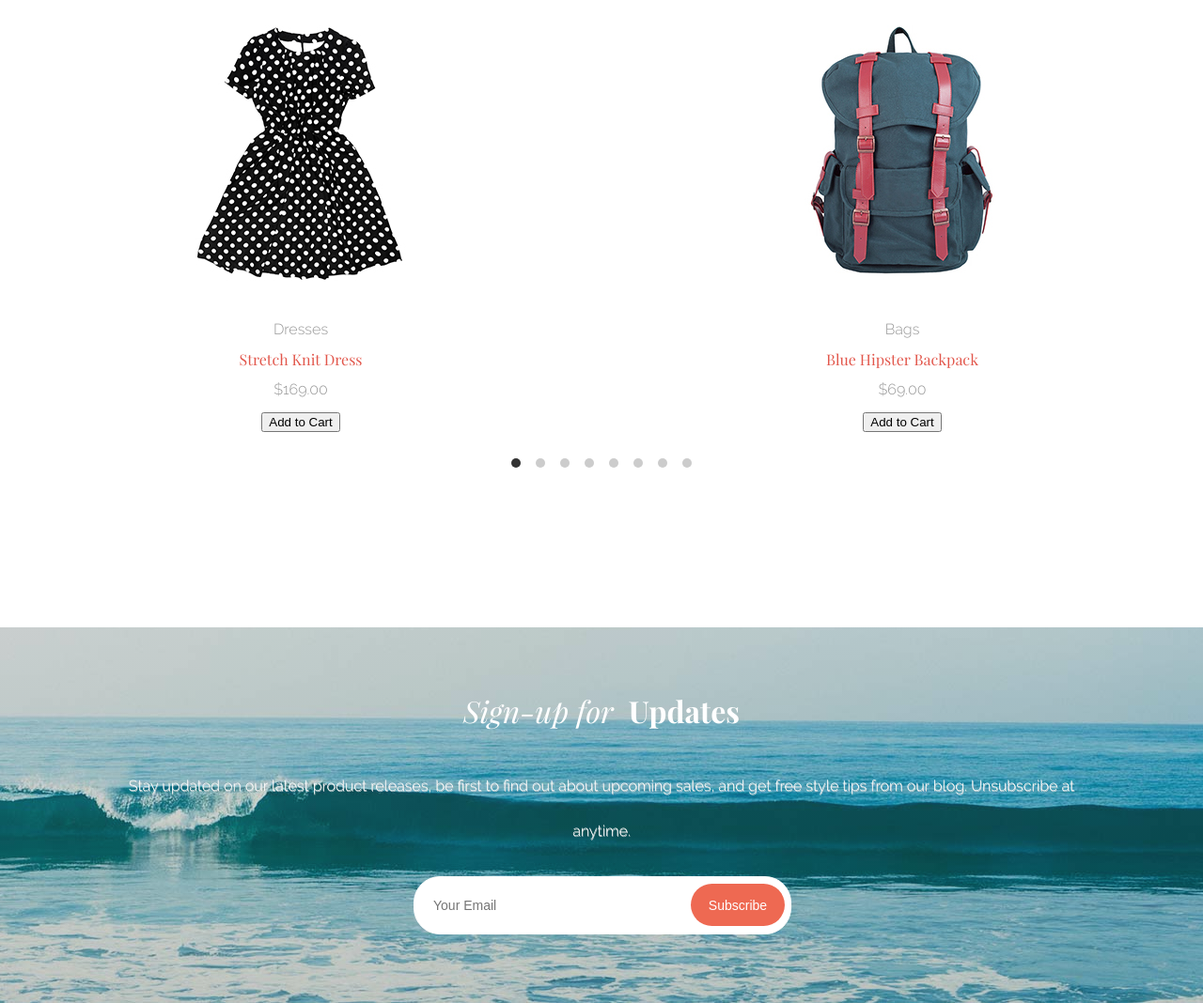
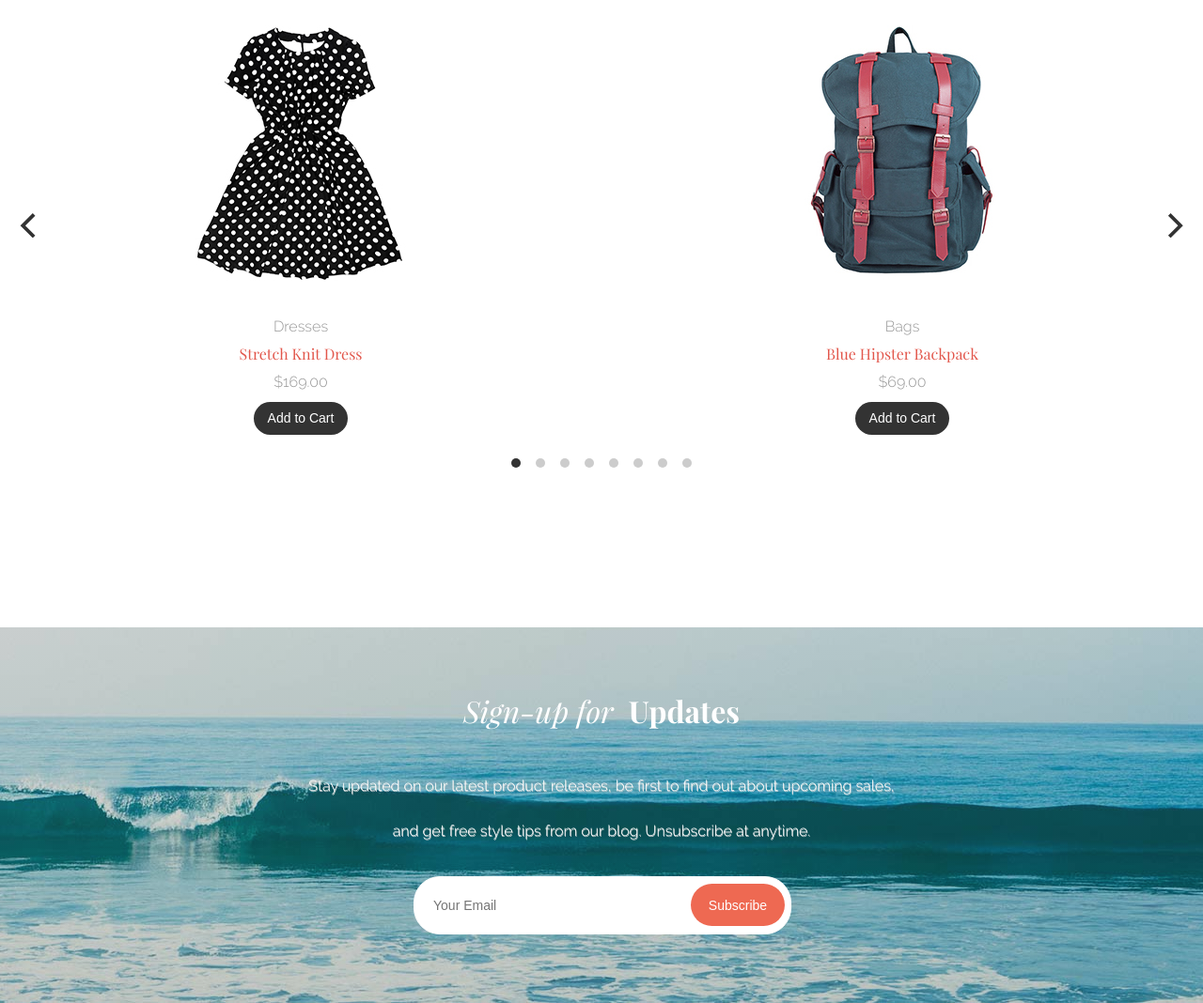
Before and after one commit to nicolenam/aloha, a plain HTML site: page index.html in a window 1280 px wide. Shown: the part 1994-3062 px from the top of the page at 94% size. Drawn offline with Linux system fonts and the light colour scheme; files whose address does not match are found by name.

```diff
--- a/css/style.css
+++ b/css/style.css
@@ -107,6 +107,10 @@
 /* MOBILE*/
 
 /* HEADER STARTS  */
+
+html {
+  scroll-behavior: smooth;
+}
 
 body {
   margin: 0 auto;
@@ -419,7 +423,7 @@
   border: 1px solid white;
   display: inline-block;
   cursor: pointer;
-  color: #ffffff;
+  color: black;
   font-size: 14px;
   padding: 7px 20px;
   height: 30px;
@@ -566,7 +570,7 @@
     width: 400px;
   }
 
-#subBtn{
+  #subBtn {
     padding-left: 0px;
     padding-top: 0px;
     padding-right: 0px;
@@ -650,9 +654,23 @@
     display: inline-block;
   }
 
+  .flickity-prev-next-button {
+    display: inline-block;
+  }
+
+  .cartBtn {
+    display: inline-block;
+    background-color: #333;
+    border-radius: 28px;
+    border: none;
+    color: #ffffff;
+    font-size: 14px;
+
+    width: 100px;
+    height: 35px;
+  }
 }
 @media screen and (min-width: 1240px) {
-
   .grid {
     height: 800px;
   }
@@ -666,12 +684,23 @@
   }
 
   .updates p {
-    margin-left: 200px 200px;
+    margin-left: 300px;
+    margin-right: 300px;
   }
 
   .cartBtn {
     display: inline-block;
+    background-color: #333;
+    border-radius: 28px;
+    border: none;
+    color: #ffffff;
+    font-size: 14px;
+
+    width: 100px;
+    height: 35px;
   }
 
-
+  .flickity-prev-next-button {
+    display: inline-block;
   }
+}
--- a/index.html
+++ b/index.html
@@ -122,7 +122,7 @@
               <p>Dresses</p>
               <h3>Checked Stretch Dress</h3>
               <p>$89.00</p>
-              <button class="cartBtn">Add to Cart</button>
+              <button id="cartBtn">Add to Cart</button>
             </div>
           </div>
           <div class="carousel-cell">
--- a/main.js
+++ b/main.js
@@ -1,25 +1,42 @@
 document.addEventListener("DOMContentLoaded", function() {
+  let elem = document.querySelector(".carousel");
 
-// FEATURED STARTS HERE
-let elem = document.querySelector('.carousel');
-
-let flkty = new Flickity( elem, {
+  let flkty = new Flickity(elem, {
     wrapAround: true,
-    cellAlign: 'left',
+    cellAlign: "left",
     contain: true
   });
-// FEATURED ENDS HERE
+
+  document.getElementById("subBtn").addEventListener("click", function() {
+    const mailFormat = /^\w+([\.-]?\w+)*@\w+([\.-]?\w+)*(\.\w{2,3})+$/;
+
+    // if(InputEventmatch(mailFormat))
+    alert("Thank you for Subscribing !");
+  });
+
+  const btn = document.getElementById("cartBtn")
+  btn.addEventListener("click", function(){
+alert("buy more")
+
+  })
+  // function ValidateEmail(InputText){
+
+  //   let mailFormat = /^\w+([\.-]?\w+)*@\w+([\.-]?\w+)*(\.\w{2,3})+$/;
+  //   if(InputText.value.match(mailFormat))
+  //   alert("Thank you for subscribing !");
+  //    return true;
+  // }else{
+  //   alert("You have entered an invalid email address!");
+  //   return false;
+  // }
 
 
-
-// SUBSCRIPTION STARTS HERE
-
-document.getElementById('subBtn').addEventListener("click", function() {
-  alert("Thank you for Subscribing !");
-});
+//   const carBtn = document.querySelectorAll(".carBtn");
+//   cartBtn.forEach(function(btn){
+//     btn.addEventListener('click',function(e){
+// console.log(cartBtn)
+//     })
+//   })
 
 
-
-// SUBSCRIPTION ENDS HERE
-
 });
```
Also changed, not shown: 1 other file. Lines whose indentation alone changed are shown as unchanged.
